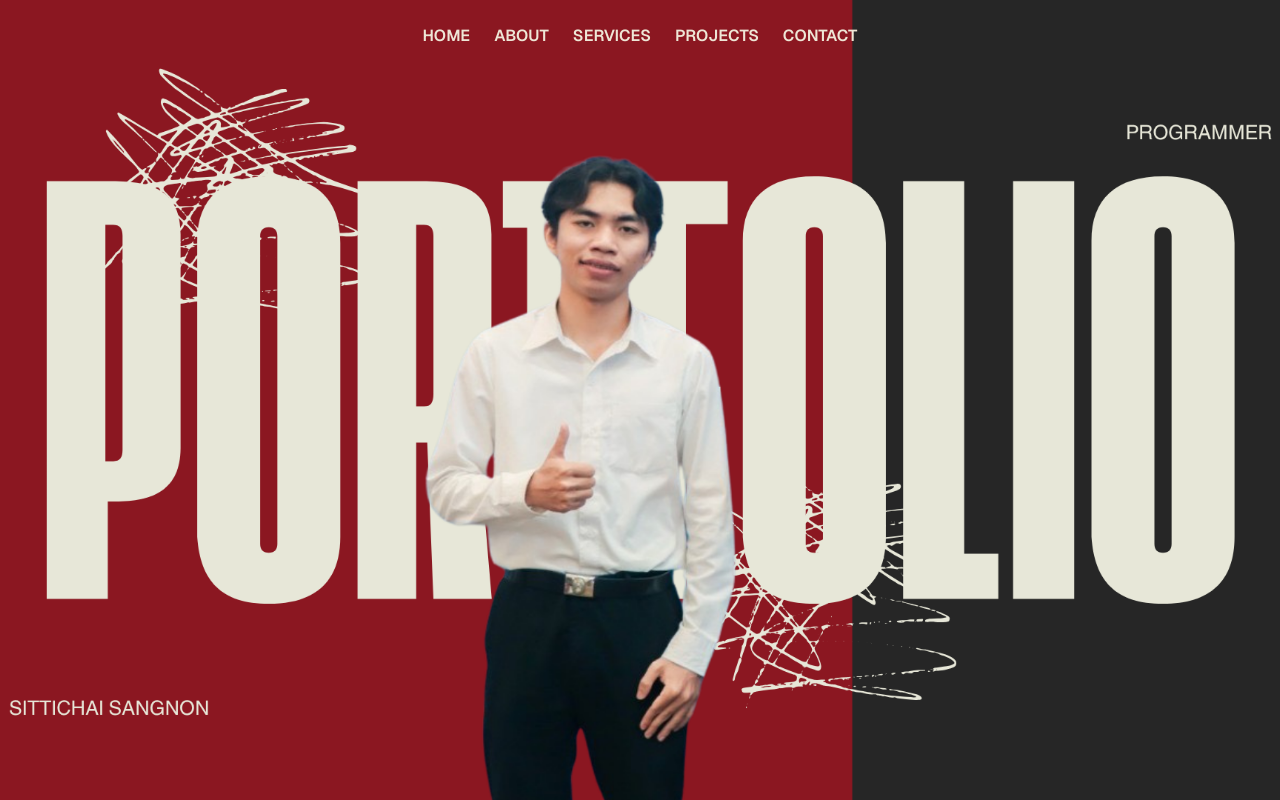
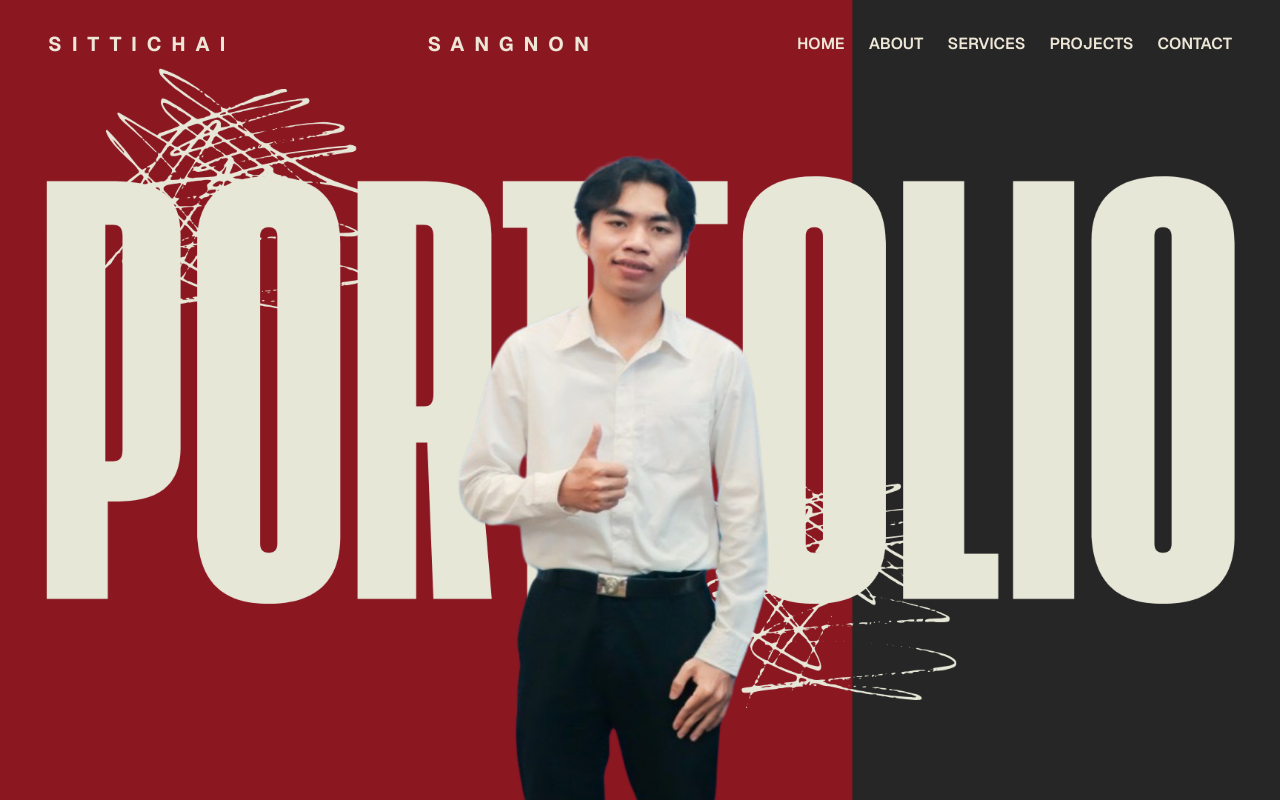
Before and after one commit to SSmikey/portfolio, a Next.js app: page / in a window 1280 px wide. Built offline with nearby package versions, Linux system fonts and the light colour scheme.

Commit message:
edit bg page set nav

```diff
--- a/src/app/page.tsx
+++ b/src/app/page.tsx
@@ -5,7 +5,7 @@ export default function Home() {
     <main>
       <section className="position-relative vh-100 w-100 overflow-hidden">
         <Image
-          src="/img/BG page.png"
+          src="/img/BG page1.png"
           alt="Sittichai Sangnon - Programmer Portfolio"
           fill
           priority
@@ -14,7 +14,15 @@ export default function Home() {
         />
 
         <nav className="navbar navbar-expand-lg navbar-dark position-absolute top-0 start-0 w-100 bg-transparent px-3 px-lg-5 py-4">
-          <div className="container-fluid px-0 justify-content-center">
+          <div className="container-fluid px-0">
+            <a
+              className="navbar-brand fw-bold text-uppercase"
+              href="#home"
+              style={{ color: "#eee6d6", letterSpacing: "0.50em" }}
+            >
+              <span>Sittichai</span>
+              <span style={{ marginLeft: "12rem" }}>Sangnon</span>
+            </a>
             <button
               className="navbar-toggler"
               type="button"
@@ -26,7 +34,7 @@ export default function Home() {
             >
               <span className="navbar-toggler-icon" />
             </button>
-            <div className="collapse navbar-collapse justify-content-center" id="mainNav">
+            <div className="collapse navbar-collapse justify-content-end" id="mainNav">
               <div className="d-flex flex-column flex-lg-row gap-lg-4 mt-3 mt-lg-0">
                 {[
                   { href: "#home", label: "Home" },
```
Also changed, not shown: public/img/BG page1.png (added).
